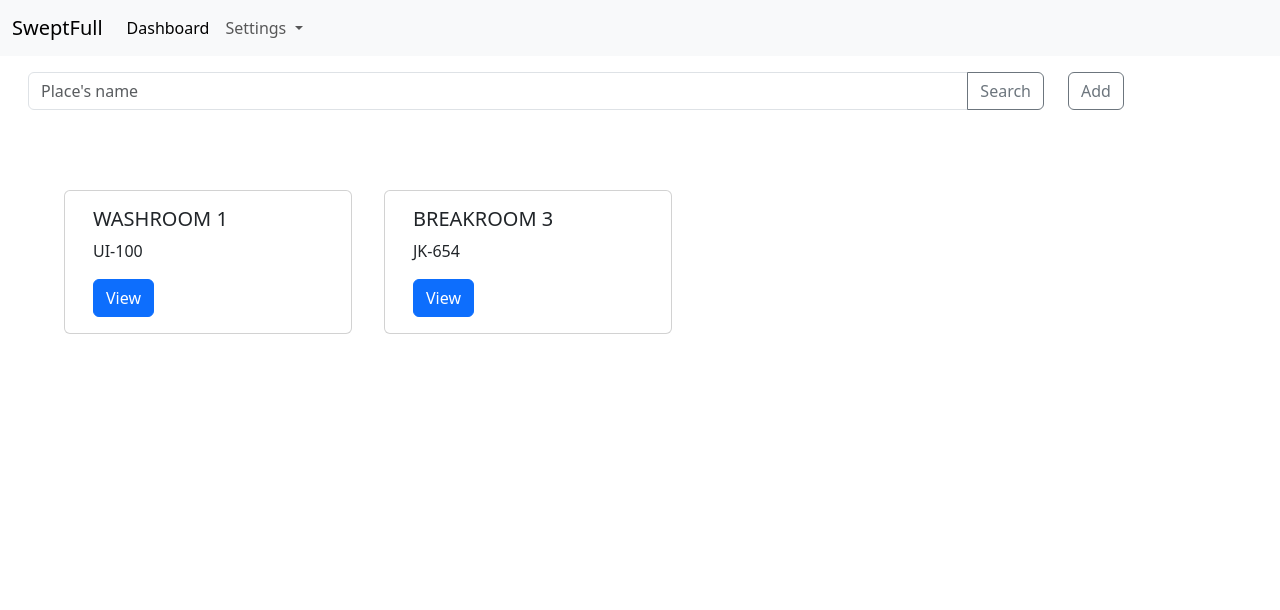
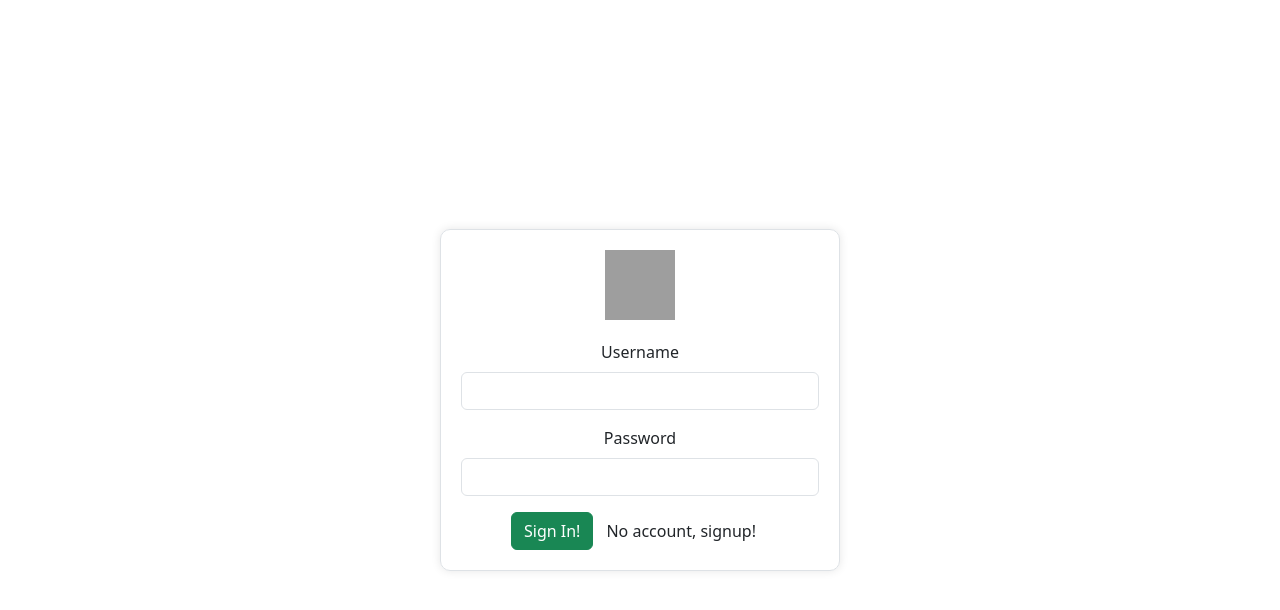
Before and after one commit to jesmarquez/sweepfull, an Angular app: page /places in a window 1280 px wide. Shown: the top 610 px of the page. Built offline with nearby package versions, Linux system fonts and the light colour scheme; grey boxes are pictures that could not be loaded.

Commit message:
Validate input login

```diff
--- a/src/app/app.component.html
+++ b/src/app/app.component.html
@@ -1,3 +1,6 @@
+@if (!isLoggedIn) {
+  <app-login/>
+} @else {
   <nav class="navbar navbar-expand-lg bg-body-tertiary">
     <div class="container-fluid">
       <a class="navbar-brand" href="#">SweptFull</a>
@@ -32,3 +35,4 @@
         <router-outlet />
     </div>
   </div>
+}
--- a/src/app/app.component.ts
+++ b/src/app/app.component.ts
@@ -1,13 +1,17 @@
 import { Component } from '@angular/core';
 import { RouterOutlet } from '@angular/router';
+import { LoginComponent } from "./login/login.component";
 
 @Component({
   selector: 'app-root',
   standalone: true,
-  imports: [RouterOutlet],
+  imports: [RouterOutlet, LoginComponent],
   templateUrl: './app.component.html',
   styleUrl: './app.component.css'
 })
 export class AppComponent {
   title = 'sweepfull';
+  isLoggedIn = false;
+
+
 }
--- /dev/null
+++ b/src/app/login/login.component.css
@@ -0,0 +1,17 @@
+.padre {
+  display: flex;
+  justify-content: center;
+  align-items: center;
+  height: 100vh;
+}
+.form-container {
+  width: 100%;
+  max-width: 400px;
+  padding: 20px;
+  border: 1px solid #ccc;
+  border-radius: 10px;
+  box-shadow: 0 0 10px rgba(0, 0, 0, 0.1);
+}
+.form-container img {
+  margin-bottom: 20px;
+}
--- /dev/null
+++ b/src/app/login/login.component.html
@@ -0,0 +1,39 @@
+<div class="container text-center padre">
+  <div class="form-container  border">
+
+      <img src="https://firebasestorage.googleapis.com/v0/b/lapapa-faabf.appspot.com/o/cleaning-gloves-protective-svgrepo-com.svg?alt=media&token=2e7c4bc0-2ae0-4529-8ed5-f9a0f9dbceae"
+        alt="gloves clean"
+        width="70px"
+        height="70px">
+
+      <form action=""
+        name="form"
+        (ngSubmit)="onSubmit()"
+        #f="ngForm">
+        <div class="mb-3">
+          <label for="login-email" class="form-label">Username</label>
+          <input
+            type="email"
+            class="form-control"
+            id="login-email"
+            [(ngModel)]="form.username"
+            name="username"
+            #username="ngModel">
+        </div>
+        <div class="mb-3">
+          <label for="login-password" class="form-label">Password</label>
+          <input
+            type="password"
+            class="form-control"
+            id="login-password"
+            [(ngModel)]="form.password"
+            name="password"
+            #password>
+        </div>
+        <button type="submit" class="btn btn-success">Sign In!</button>
+        <button type="button" class="btn">No account, signup!</button>
+      </form>
+
+  </div>
+
+</div>
--- /dev/null
+++ b/src/app/login/login.component.ts
@@ -0,0 +1,40 @@
+import { Component, ElementRef, ViewChild } from '@angular/core';
+import { FormsModule, NgForm } from '@angular/forms';
+
+@Component({
+  selector: 'app-login',
+  standalone: true,
+  imports: [FormsModule],
+  templateUrl: './login.component.html',
+  styleUrl: './login.component.css'
+})
+export class LoginComponent {
+  form: any = {
+    username: null,
+    password: null
+  }
+
+
+
+  // @ViewChild('usernameInputLogin')
+  // usernameInputLoginRef!: ElementRef;
+  // @ViewChild('passwordInputLogin')
+  // passwordInputLoginRef! : ElementRef;
+
+  onLogin() {
+    // const username = this.usernameInputLoginRef.nativeElement.value;
+    // const password = this.passwordInputLoginRef.nativeElement.value;
+
+    // console.log(username, password);
+    console.log('onLogin');
+
+
+  }
+
+  onSubmit(): void {
+    const { username, password } = this.form;
+
+    console.log({ username, password });
+    console.log('onSubmit');
+  }
+}
```
Also changed, not shown: 1 other file (tests, documents, lock files or other folders). Lines whose indentation alone changed are shown as unchanged.
